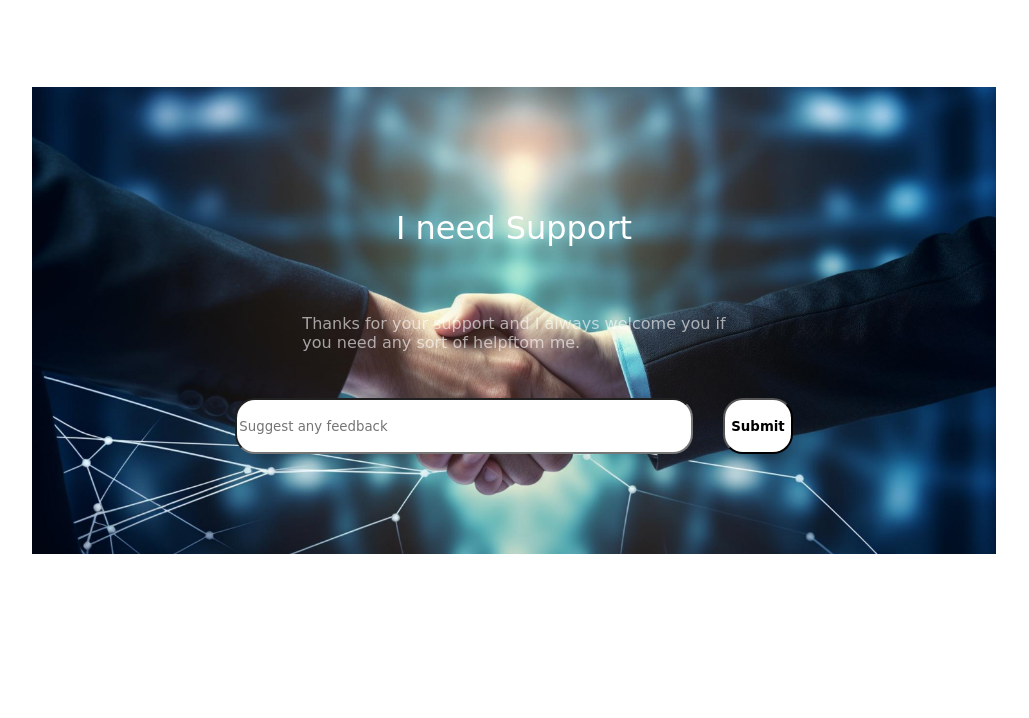
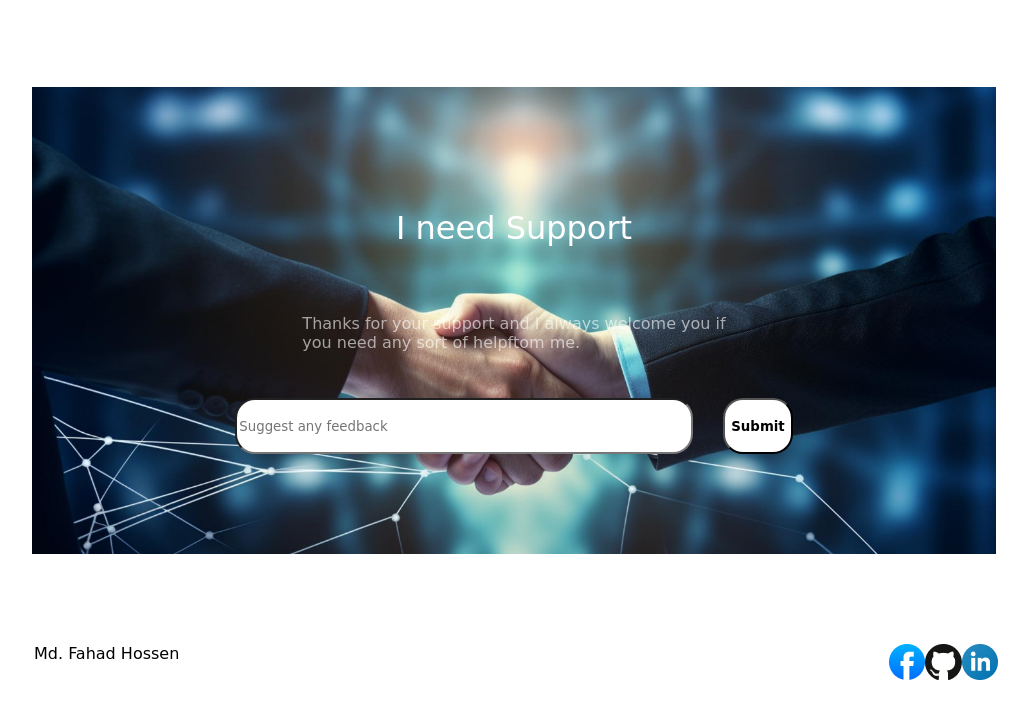
Before and after one commit to fahadNtoron/first-assignment, a plain HTML site: page index.html in a window 1280 px wide. Shown: the part 4694-5412 px from the top of the page, without its empty margins (124-1153 px from the left). Before the commit the page ends 5338 px from the top, so only its background shows below. Drawn offline with Linux system fonts and the light colour scheme.

Commit message:
final version v1.0

```diff
--- a/index.html
+++ b/index.html
@@ -21,7 +21,7 @@
                 <h1 style="font-size: 48px; font-weight: bolder;text-align: center;">"In the near future, I hope to<br>become a Developer."</h1>
             </div>
             <div style="font-size: 16;text-align: center;">Coding has been always a interesting subject for me. After joining the course of programming hero it has enhanced. Too much fun.<br>I hope my experience will be as good as possible with programming hero.</div>
-        <a href="#bottom"><button class="btn-font" style="font-size: 20px;font-weight: bold;background-color: black;color: white;border-radius: 7px;padding: 7px;">Contact with me</button></a>
+        <a href="#footer"><button class="btn-font" style="font-size: 20px;font-weight: bold;background-color: black;color: white;border-radius: 7px;padding: 7px;">Contact with me</button></a>
     </div>
     <div class="card-holder">
     <h3 class="p-tittle contant">Why Web Development</h3>
@@ -98,6 +98,8 @@
             <p class="opp">Thanks for your support and I always welcome you if <br>you need any sort of helpftom me.</p><section class="input">
             <input class="border" type="text" placeholder="Suggest any feedback" style="width:450px;height:50px;"><input class="border" style="font-weight: bolder;" type="submit"></section>
         </div>
+        <footer id="footer" class="foot">Md. Fahad Hossen</p>
+        <section><a target="_blank" href="https://www.facebook.com/fahadNtoron?mibextid=ZbWKwL"><img src="./assets/facebook.png"></a><a target="_blank" href="https://github.com/fahadNtoron"><img src="./assets/github.png"></a><a target="_blank" href="https://www.linkedin.com/in/fahad-hossen-22b78b201/"><img src="./assets/linkedin-icon 1.png"></a></section></footer>
     </main>
 </body>
 </html>
--- a/styles/style.css
+++ b/styles/style.css
@@ -157,3 +157,8 @@ gap: 24px;}
         background-color: white;
         border-radius: 20px;
     }
+    .foot{
+        display: flex;
+        margin: 74px 150px 90px 150px;
+        justify-content: space-between;
+    }
```
